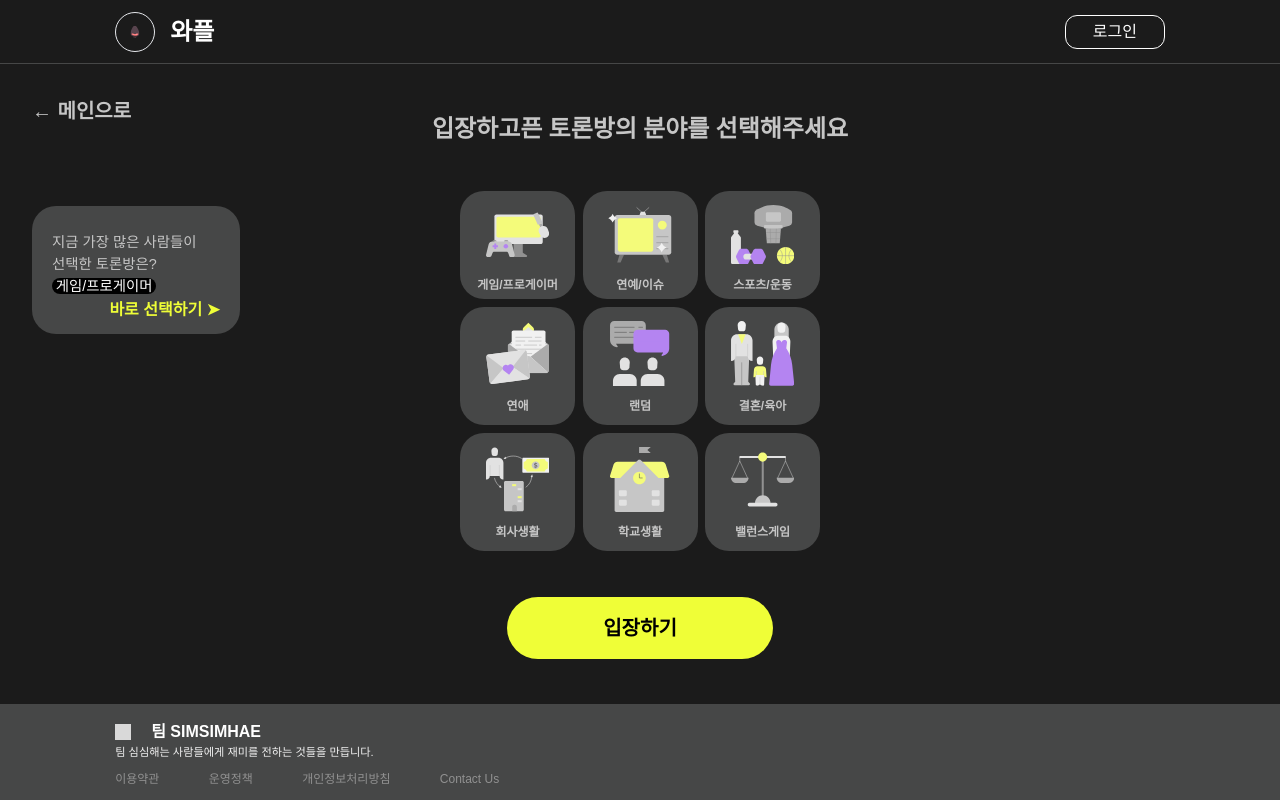
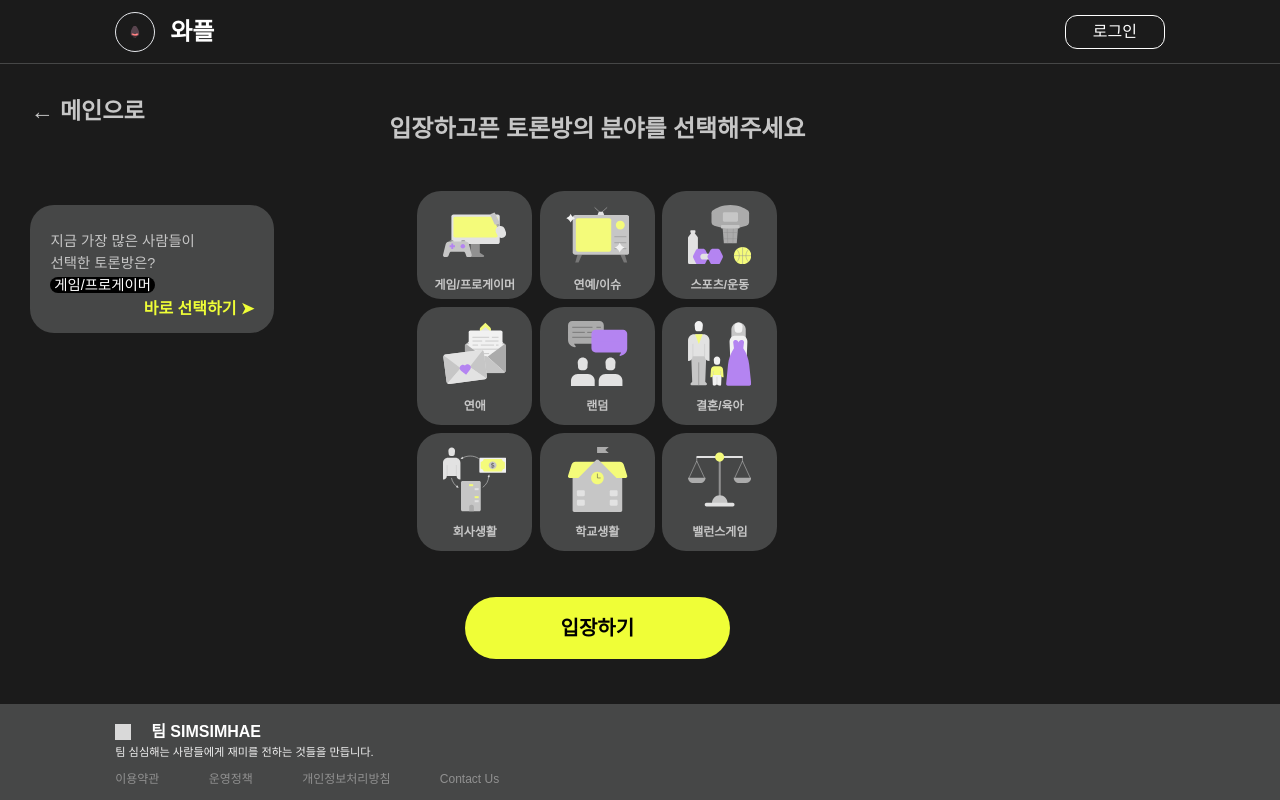
Before and after one commit to jihyun29/test23, a React (Create React App) app: page /category in a window 1280 px wide. Built offline with nearby package versions, Linux system fonts and the light colour scheme; no server answers.

Commit message:
디자인 테스트

```diff
--- a/src/pages/Category.jsx
+++ b/src/pages/Category.jsx
@@ -89,11 +89,11 @@ function Category() {
         <div className="w-[25vw] h-full overflow-hidden">
           <button
             onClick={goHomeHandler}
-            className="text-[#C6C6C6] text-[2.5vh] font-bold mt-[10%] ml-[10%]"
+            className="text-[#C6C6C6] text-[1.8vw] font-bold mt-[10%] ml-[10%]"
           >
             ← 메인으로
           </button>
-          <div className="flex flex-col justify-between w-[26vh] h-[20%] ml-[10%] px-[2.5vh] mt-[25%] bg-[#464747] rounded-[24px]">
+          <div className="flex flex-col justify-between w-[80%] h-[20%] ml-[10%] px-[2.5vh] mt-[25%] bg-[#464747] rounded-[24px]">
             <div className="mt-[26px] text-[#C6C6C6] text-[1.8vh] font-sans">
               <p>지금 가장 많은 사람들이</p>
               <p>선택한 토론방은?</p>
@@ -109,7 +109,8 @@ function Category() {
         {/* Left Side bar */}
 
         {/* Center */}
-        <div className="flex flex-col justify-evenly items-center w-[50vw] h-full ">
+        <div className="w-[80vw] h-full">
+          <div className="w-[60%] h-full flex flex-col justify-evenly items-center">
             <p className="font-semibold text-[3vh] text-[#C6C6C6] font-sans">
               입장하고픈 토론방의 분야를 선택해주세요
             </p>
@@ -130,7 +131,7 @@ function Category() {
             </div>
             {/* 카테고리 카드들 표시되는 부분 */}
 
-          <div className="flex justify-center items-center w-full">
+            <div className="flex justify-center w-full">
               <button
                 // disabled
                 onClick={enterRoomList}
@@ -140,11 +141,8 @@ function Category() {
               </button>
             </div>
           </div>
+        </div>
         {/* Center */}
-
-        {/* Right Side bar */}
-        <div></div>
-        {/* Right Side bar */}
       </div>
       <Footer />
     </>
```
Lines whose indentation alone changed are shown as unchanged.
